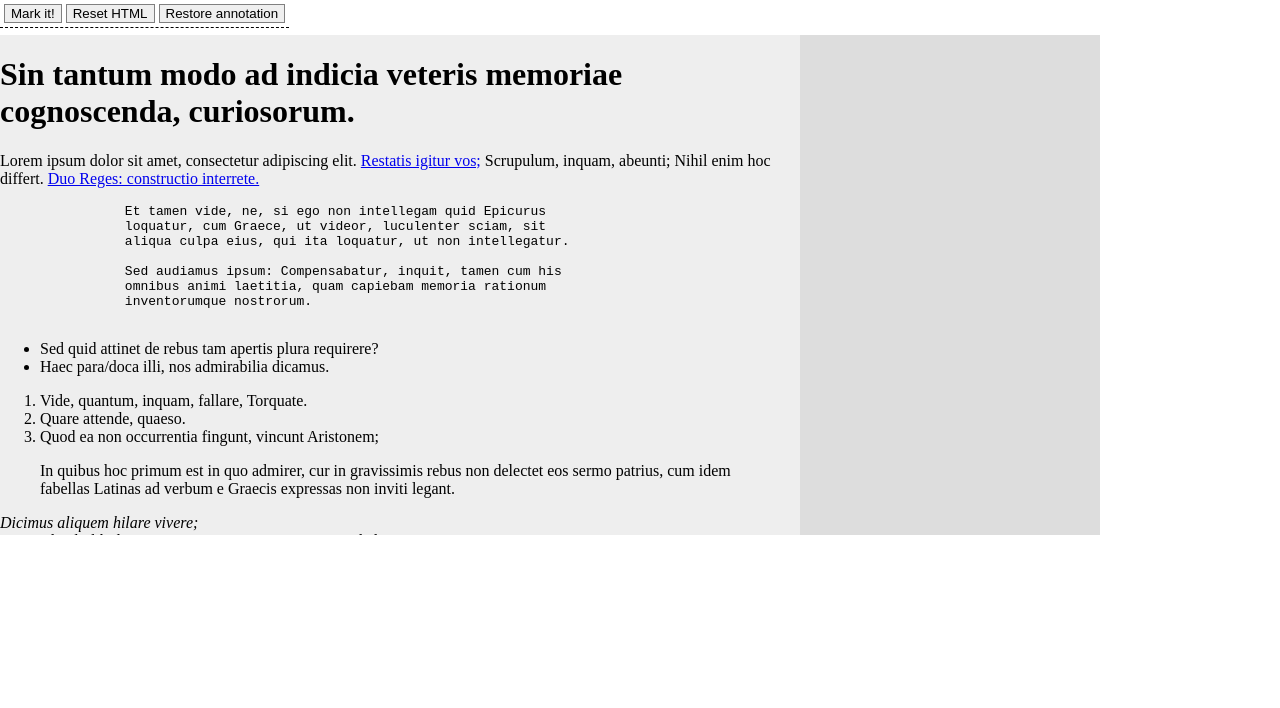
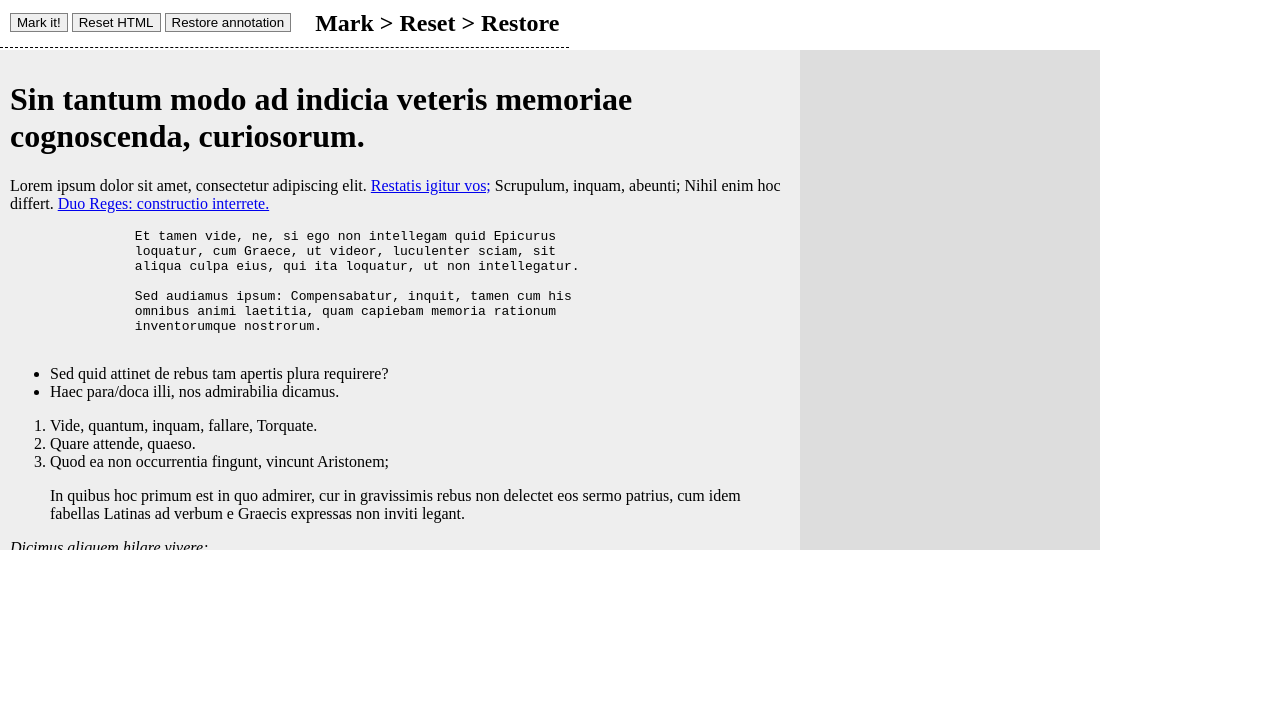
Before and after one commit to mayankcpdixit/notatejs, a plain HTML site: page demo/index.html in a window 1280 px wide. Drawn offline with Linux system fonts and the light colour scheme.

Commit message:
updated index file

```diff
--- a/demo/index.html
+++ b/demo/index.html
@@ -4,27 +4,47 @@
 	<title>NotateJS demo</title>
 	<style type="text/css">
 		body {
-			margin: 0;
+		    margin: 0;
 		}
+
 		.controls {
-			position: fixed;
+		    position: fixed;
 		    top: 0;
 		    display: block;
-		    padding: 4px;
 		    border-bottom: 1px dashed;
+		    padding: 10px;
 		}
+
+
+		.controls h2{
+		    display: inline-block;
+		    margin: 0;
+		    vertical-align: middle;
+		    margin-left: 20px;
+		}
+
 		.controls button {
-			border: 0;
-    		border: 1px solid grey;
+		    border: 0;
+		    border: 1px solid grey;
+		    cursor: pointer;
 		}
+
+		.controls button:hover {
+		    background: lightgray;
+		    border-color: black;
+		}
+
 		.allowed-area {
-			margin-top: 35px;
+		    margin-top: 50px;
 		    position: absolute;
 		    width: 800px;
 		    background: #eee;
 		    height: 500px;
 		    overflow: auto;
+		    padding: 10px;
+		    box-sizing: border-box;
 		}
+
 		.saved-data {
 		    position: absolute;
 		    left: 800px;
@@ -35,7 +55,7 @@
 		    overflow-x: hidden;
 		    overflow-y: auto;
 		    padding: 20px;
-		    margin-top: 35px;
+		    margin-top: 50px;
 		    box-sizing: border-box;
 		    white-space: initial;
 		    word-wrap: break-word;
@@ -91,6 +111,7 @@
 		<button id="mark-btn">Mark it!</button>
 		<button id="reset-btn">Reset HTML</button>
 		<button id="restore-btn">Restore annotation</button>
+		<h2>Mark > Reset > Restore</h2>
 	</div>
 	<pre id="saved-data" class="saved-data"></pre>
 
```
